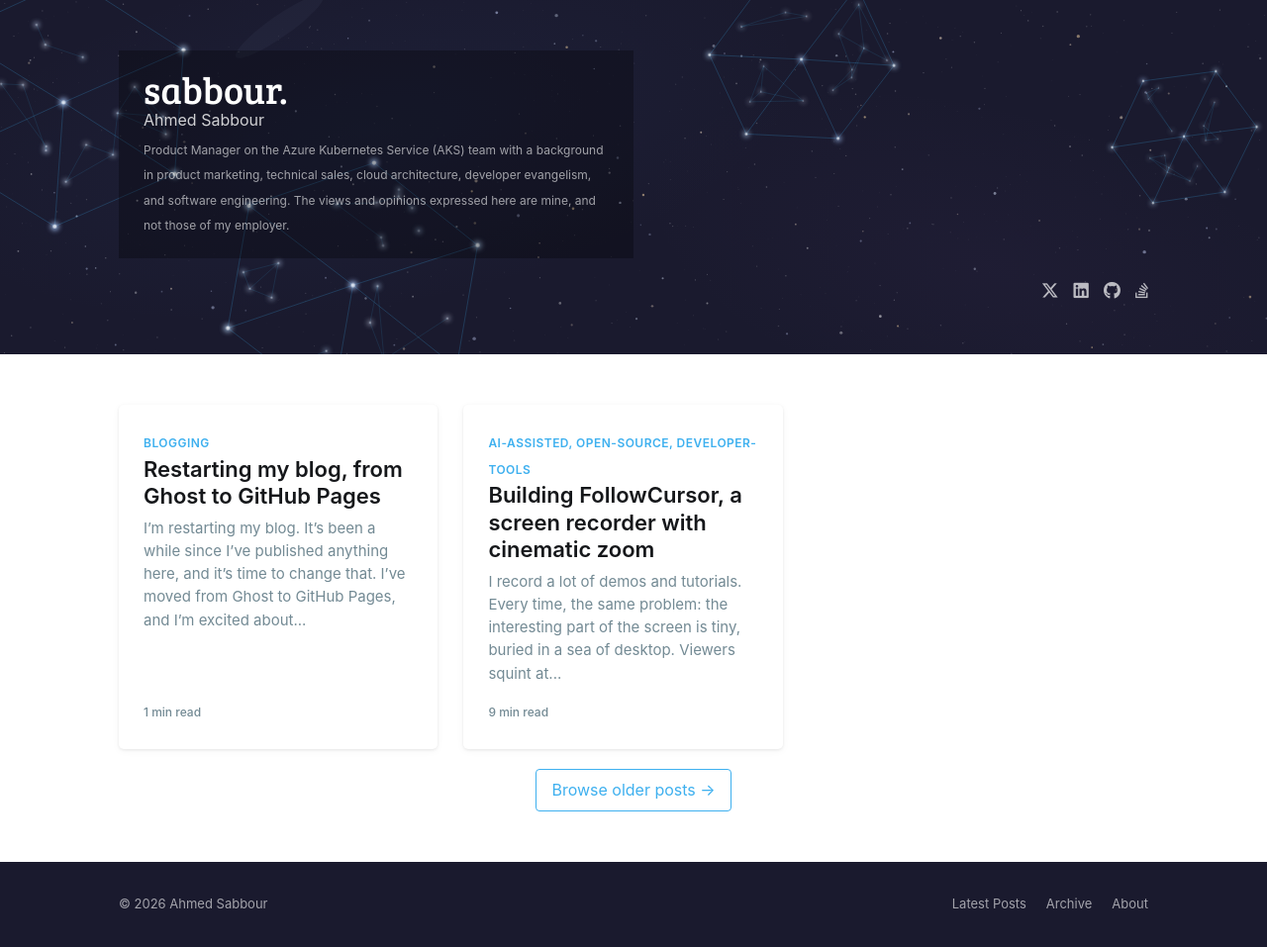
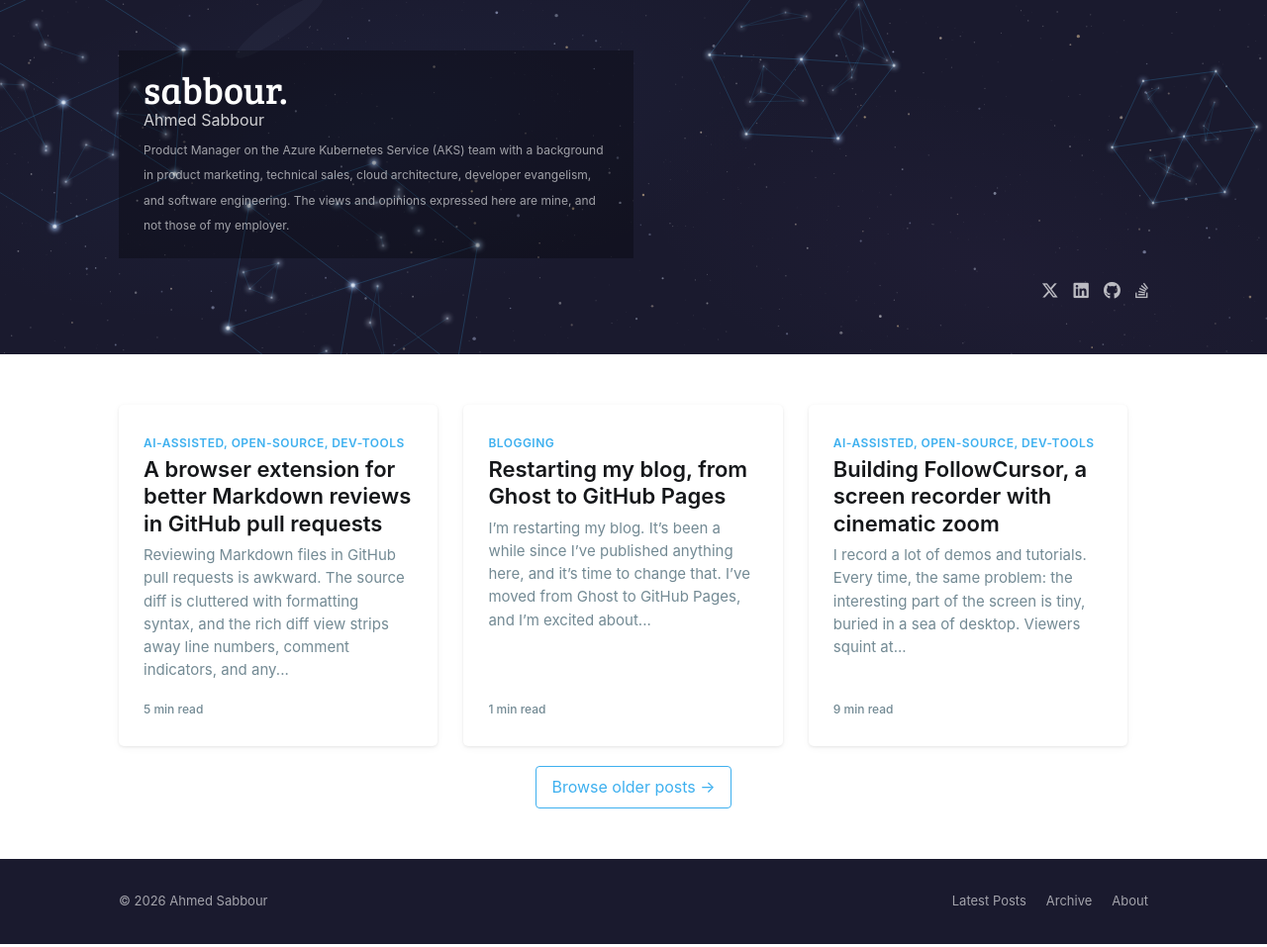
Before and after one commit to sabbour/sabbour.github.io, a Jekyll site: the page built from index.html, in a window 1280 px wide. Shown: the whole page at 99% size. Built offline with Jekyll 4.4.1, drawn with Linux system fonts in a browser that asks for light colours; some of the changed lines change nothing that is shown.

Commit message:
Add new blog post on Markdown Rich Review for GitHub PRs and update existing post tags

````diff
--- a/_posts/2026-03-23-building-followcursor.md
+++ b/_posts/2026-03-23-building-followcursor.md
@@ -7,7 +7,7 @@
 tags:
   - ai-assisted
   - open-source
-  - developer-tools
+  - dev-tools
 ---
 
 I record a lot of demos and tutorials. Every time, the same problem: the interesting part of the screen is tiny, buried in a sea of desktop. Viewers squint at a 1080p recording trying to find where I clicked. I wanted a tool that automatically zooms into what I'm doing and follows my cursor with smooth, cinematic movement. So I built one.
--- /dev/null
+++ b/_posts/2026-03-23-markdown-rich-review-for-github-prs.md
@@ -0,0 +1,118 @@
+---
+layout: post
+title: A browser extension for better Markdown reviews in GitHub pull requests
+date: 2026-03-23T09:00:00.000Z
+description: Review Markdown changes in GitHub PRs with rich diffs, line-level comments, and click-to-source navigation.
+image: /assets/images/2026-03-23-markdown-rich-review-for-github-prs/hero.png
+tags:
+  - ai-assisted
+  - open-source
+  - dev-tools
+---
+
+Reviewing Markdown files in GitHub pull requests is awkward. The source diff is cluttered with formatting syntax, and the rich diff view strips away line numbers, comment indicators, and any connection back to specific source lines. If you write documentation, blog posts, or README files in Markdown, you've felt this friction.
+
+[Markdown Rich Review for GitHub Pull Requests](https://github.com/sabbour/md-review-extension) is an open-source browser extension for Chrome and Microsoft Edge that bridges the gap between the rich preview and the source diff. It adds line numbers, comment indicators, and click-to-source navigation directly into the rich diff view.
+
+## What it does
+
+When you open a pull request's **Files changed** tab and switch a `.md` file to GitHub's rich diff view, the extension enhances it with several features:
+
+- **Line numbers** appear alongside the rendered Markdown, giving you a reference point for every element in the preview.
+- **Comment indicators** show a chat-bubble icon with a superscript count in the right margin for lines that already have review comments. Commented lines also get a persistent dashed outline so they stand out.
+- **Click-to-source navigation** lets you click any element in the rich preview to jump straight to the corresponding line in the source diff. If the section is collapsed, the extension automatically expands it.
+- **A "Back to rich view" button** appears in the header when you're in source diff mode, so you can switch back in one click.
+- **A comment bar** at the top of each rich diff summarizes all commented lines with quick-jump badges.
+- **Real-time comment tracking** updates the rich diff indicators as you start a review or add new comments.
+
+You can also pause and resume the extension at any time using the floating status badge.
+
+## Why this helps
+
+GitHub's rich diff is great for reading rendered Markdown, but it's disconnected from the review workflow. You see the final output, but when you spot something to comment on, you have to manually find the same line in the source diff. That hunt-and-scroll process slows down reviews, especially for longer documents.
+
+This extension keeps you in the rich view while giving you direct access to the source. Click the paragraph, heading, or list item that needs a comment, and the extension takes you to exactly the right line. When a colleague has already left feedback, you see it annotated right in the preview instead of needing to switch views.
+
+## Install the extension
+
+The extension uses Manifest V3 and requires no special permissions or API tokens. It runs entirely as a content script using your existing GitHub browser session.
+
+### From a packaged release
+
+1. Download the latest `.zip` from the [GitHub Releases page](https://github.com/sabbour/md-review-extension/releases).
+2. Unzip it to a folder on your machine.
+3. Open your browser's extension page:
+   - **Edge**: go to `edge://extensions`
+   - **Chrome**: go to `chrome://extensions`
+4. Enable **Developer mode**.
+5. Select **Load unpacked** and point it to the unzipped folder.
+
+### From source
+
+If you prefer to build from source:
+
+```bash
+git clone https://github.com/sabbour/md-review-extension.git
+cd md-review-extension
+```
+
+Then load the project directory as an unpacked extension using the same steps above.
+
+## How it works under the hood
+
+The extension registers a content script that runs on all `github.com` pages. On PR "Files changed" pages, it:
+
+1. Detects `.md` files among the diff containers using embedded payload metadata and DOM inspection.
+2. Enhances the rich diff view when you switch to it, adding click handlers, line numbers, and comment indicators.
+3. Fetches the raw file content (using same-origin credentials) to build a line map for accurate source-position mapping.
+4. Navigates to the source diff on click, expanding collapsed sections and highlighting the target line.
+
+The project structure is small and focused:
+
+```text
+md-review-extension/
+├── manifest.json          # MV3 extension manifest
+├── content-script.js      # Main content script with all extension logic
+├── utils/
+│   └── domHelpers.js      # Shared DOM utility functions
+├── styles/
+│   └── reviewPane.css     # All extension styles
+├── icons/                 # Extension icons (16, 32, 64px)
+├── scripts/
+│   └── package.mjs        # Packaging script for distribution
+└── .github/workflows/     # CI for builds and releases
+```
+
+There are no background service workers, popups, or external API calls. Everything runs in a single content script.
+
+## Packaging and releases
+
+To create a distributable `.zip` locally, run:
+
+```bash
+npm run package
+```
+
+This produces `dist/markdown-rich-review-<version>.zip`, ready for Chrome Web Store or Edge Add-ons upload.
+
+The repository includes GitHub Actions workflows that automate packaging:
+
+| Trigger | What happens |
+|---|---|
+| Push to `main` | Packages the extension and updates a rolling `latest` pre-release with the `.zip` |
+| Push a `v*` tag (e.g., `v2.1.0`) | Creates a GitHub Release with the `.zip` attached and auto-generated release notes |
+| Manual dispatch | Packages the extension and uploads the `.zip` as a build artifact |
+
+To cut a versioned release, update the version in `manifest.json` and `package.json`, then tag and push:
+
+```bash
+git add -A && git commit -m "Release v2.1.0"
+git tag v2.1.0
+git push origin main --tags
+```
+
+## Next steps
+
+- Install the extension and try it on your next documentation PR. Grab the latest build from the [Releases page](https://github.com/sabbour/md-review-extension/releases).
+- Browse the [source code on GitHub](https://github.com/sabbour/md-review-extension) to see how the content script maps rich preview elements back to source lines.
+- File an issue or open a pull request if you run into bugs or have ideas for improvements.
````
Also changed, not shown: .github/prompts/draft-blog-post.prompt.md, 1 other file.
